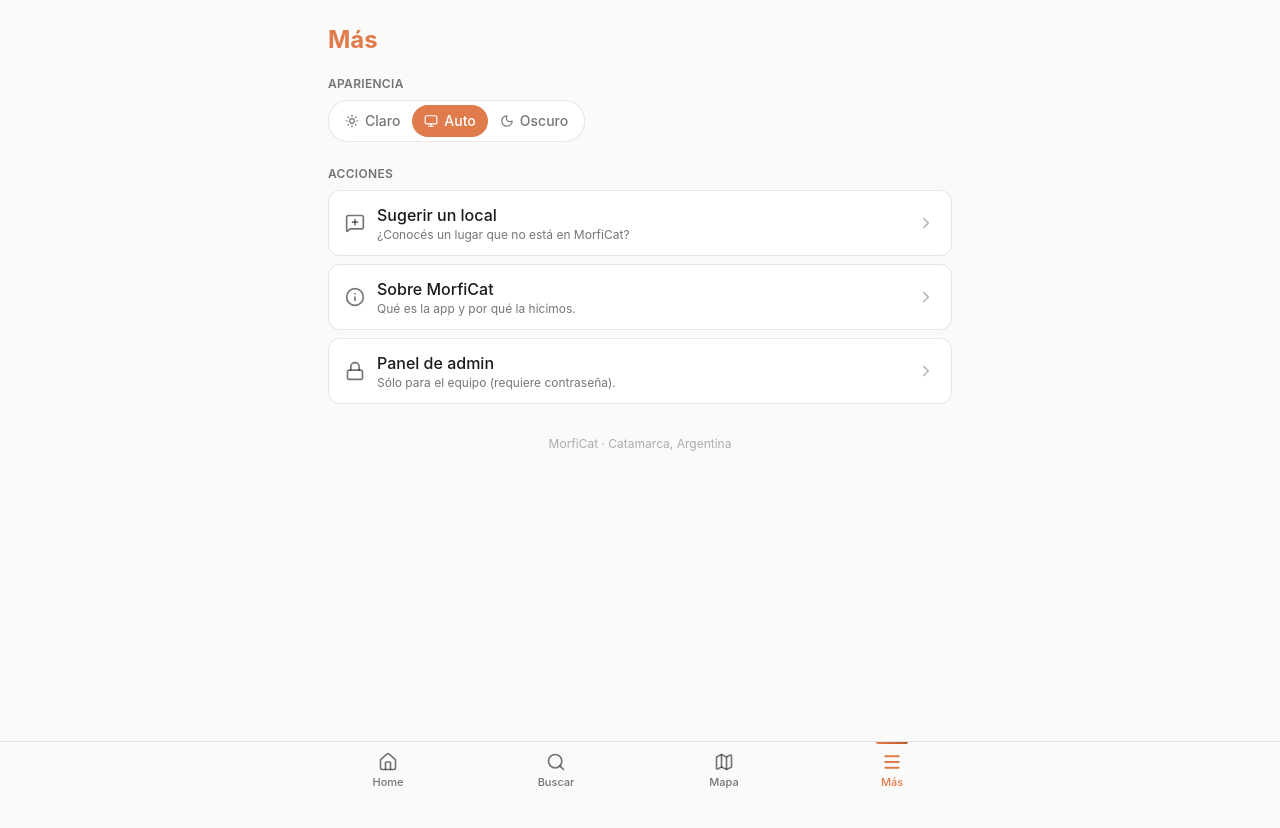
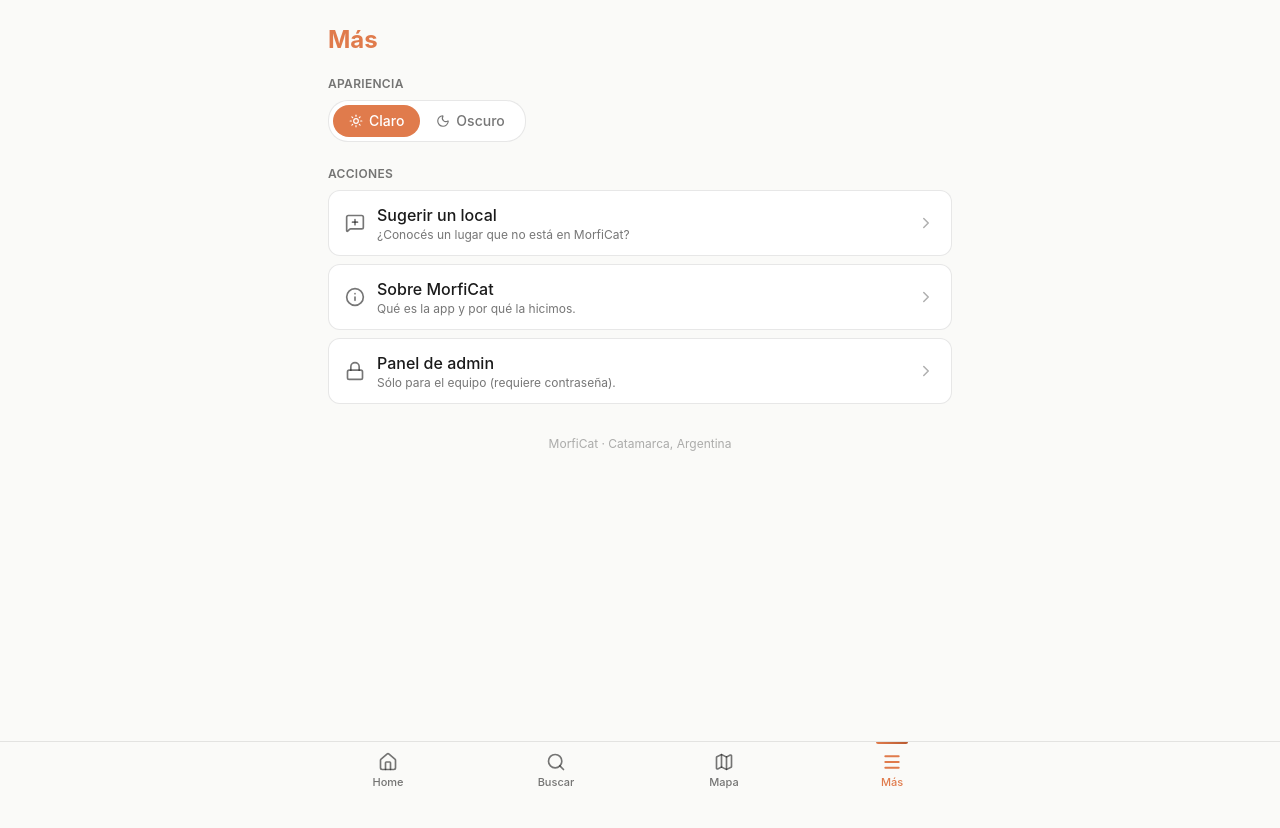
Before and after one commit to Dilanp10/Morficat, a Next.js app: page /mas in a window 1280 px wide. Shown: the top 828 px of the page. Built offline with nearby package versions, Linux system fonts and the light colour scheme.

Commit message:
feat(theme): remover opción Auto; solo Claro/Oscuro (default = pref del sistema en 1ª visita)

```diff
--- a/app/layout.tsx
+++ b/app/layout.tsx
@@ -37,7 +37,7 @@
   userScalable: false,
 };
 
-const themeInitScript = `(function(){try{var t=localStorage.getItem('morficat-theme');var s=window.matchMedia('(prefers-color-scheme: dark)').matches;var d=t==='dark'||((t==='auto'||!t)&&s);if(d)document.documentElement.classList.add('dark');}catch(e){}})();`;
+const themeInitScript = `(function(){try{var t=localStorage.getItem('morficat-theme');var d=t==='dark'||(!t&&window.matchMedia('(prefers-color-scheme: dark)').matches);if(d)document.documentElement.classList.add('dark');}catch(e){}})();`;
 
 export default function RootLayout({
   children,
--- a/components/ThemeProvider.tsx
+++ b/components/ThemeProvider.tsx
@@ -8,75 +8,49 @@
   useState,
 } from "react";
 
-export type Theme = "light" | "dark" | "auto";
-export type ResolvedTheme = "light" | "dark";
+export type Theme = "light" | "dark";
 
 const STORAGE_KEY = "morficat-theme";
 
 type Ctx = {
   theme: Theme;
-  resolved: ResolvedTheme;
   setTheme: (t: Theme) => void;
 };
 
 const ThemeContext = createContext<Ctx | null>(null);
 
-function readSaved(): Theme {
-  if (typeof window === "undefined") return "auto";
+function readInitial(): Theme {
+  if (typeof window === "undefined") return "dark";
   const v = window.localStorage.getItem(STORAGE_KEY);
-  return v === "light" || v === "dark" || v === "auto" ? v : "auto";
+  if (v === "light" || v === "dark") return v;
+  return window.matchMedia("(prefers-color-scheme: dark)").matches
+    ? "dark"
+    : "light";
 }
 
-function systemPrefersDark(): boolean {
-  if (typeof window === "undefined") return true;
-  return window.matchMedia("(prefers-color-scheme: dark)").matches;
-}
-
-function resolveTheme(theme: Theme): ResolvedTheme {
-  if (theme === "auto") return systemPrefersDark() ? "dark" : "light";
-  return theme;
-}
-
-function applyClass(resolved: ResolvedTheme) {
+function applyClass(theme: Theme) {
   const root = document.documentElement;
-  if (resolved === "dark") root.classList.add("dark");
+  if (theme === "dark") root.classList.add("dark");
   else root.classList.remove("dark");
 }
 
 export function ThemeProvider({ children }: { children: React.ReactNode }) {
-  const [theme, setThemeState] = useState<Theme>("auto");
-  const [resolved, setResolved] = useState<ResolvedTheme>("dark");
+  const [theme, setThemeState] = useState<Theme>("dark");
 
   useEffect(() => {
-    const saved = readSaved();
-    setThemeState(saved);
-    const r = resolveTheme(saved);
-    setResolved(r);
-    applyClass(r);
-
-    const mq = window.matchMedia("(prefers-color-scheme: dark)");
-    const onSystemChange = () => {
-      if (readSaved() === "auto") {
-        const r2 = mq.matches ? "dark" : "light";
-        setResolved(r2);
-        applyClass(r2);
-      }
-    };
-    mq.addEventListener("change", onSystemChange);
-    return () => mq.removeEventListener("change", onSystemChange);
+    const initial = readInitial();
+    setThemeState(initial);
+    applyClass(initial);
   }, []);
 
   const setTheme = useCallback((t: Theme) => {
-    if (t === "auto") window.localStorage.removeItem(STORAGE_KEY);
-    else window.localStorage.setItem(STORAGE_KEY, t);
+    window.localStorage.setItem(STORAGE_KEY, t);
     setThemeState(t);
-    const r = resolveTheme(t);
-    setResolved(r);
-    applyClass(r);
+    applyClass(t);
   }, []);
 
   return (
-    <ThemeContext.Provider value={{ theme, resolved, setTheme }}>
+    <ThemeContext.Provider value={{ theme, setTheme }}>
       {children}
     </ThemeContext.Provider>
   );
--- a/components/ThemeToggle.tsx
+++ b/components/ThemeToggle.tsx
@@ -1,11 +1,10 @@
 "use client";
 
-import { Monitor, Moon, Sun } from "lucide-react";
+import { Moon, Sun } from "lucide-react";
 import { useTheme, type Theme } from "./ThemeProvider";
 
 const OPTIONS: Array<{ value: Theme; label: string; icon: typeof Sun }> = [
   { value: "light", label: "Claro", icon: Sun },
-  { value: "auto", label: "Auto", icon: Monitor },
   { value: "dark", label: "Oscuro", icon: Moon },
 ];
 
@@ -27,7 +26,7 @@
             role="radio"
             aria-checked={active}
             onClick={() => setTheme(o.value)}
-            className={`inline-flex items-center gap-1.5 rounded-pill px-3 py-1.5 text-sm font-medium transition-colors ${
+            className={`inline-flex items-center gap-1.5 rounded-pill px-4 py-1.5 text-sm font-medium transition-colors ${
               active
                 ? "bg-terracota text-white"
                 : "text-foreground/60 hover:text-foreground"
```
Also changed, not shown: 1 other file (tests, documents, lock files or other folders).
